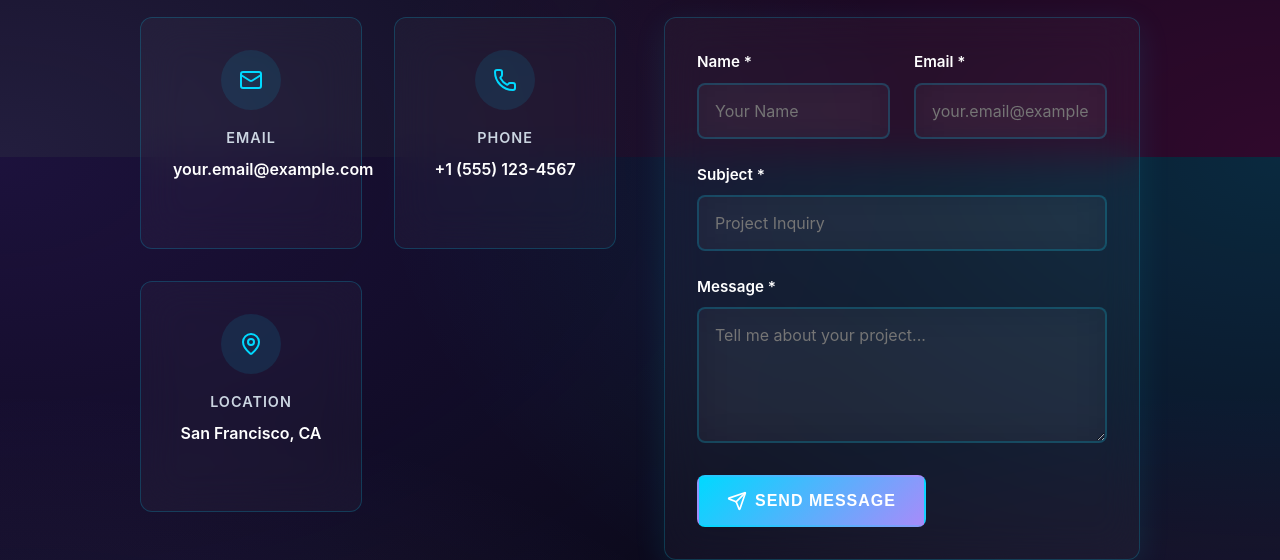
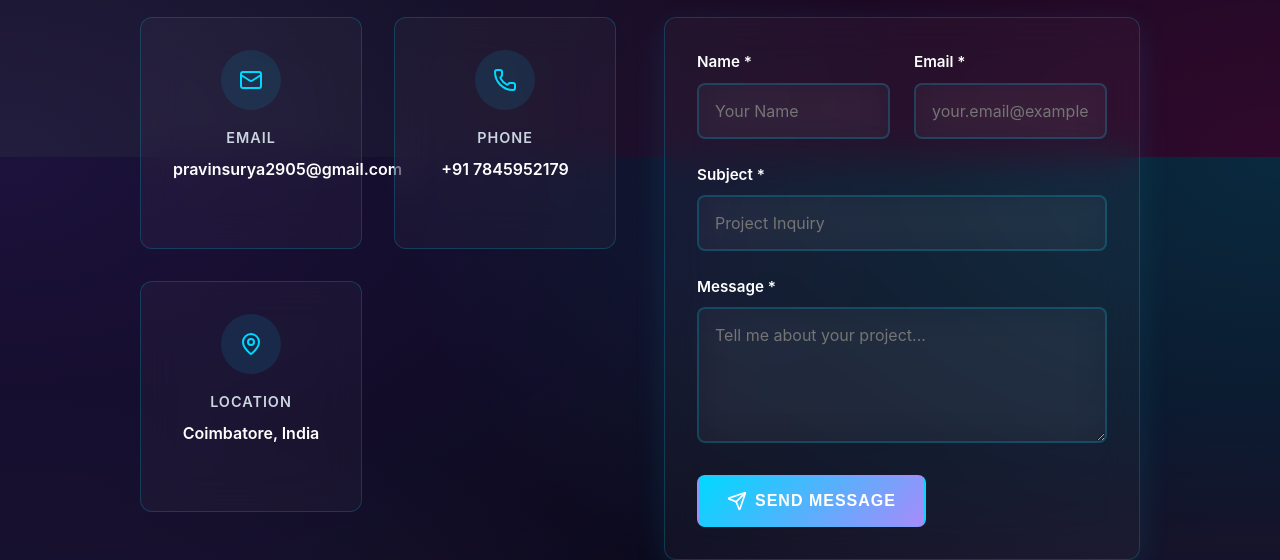
Before and after one commit to pravin-4620/pravinportfolio, a React (Create React App) app: page / in a window 1280 px wide. Shown: the part 7043-7603 px from the top of the page. Built offline with nearby package versions, Linux system fonts and the light colour scheme.

Commit message:
contact details update

```diff
--- a/src/components/ContactEnhanced.js
+++ b/src/components/ContactEnhanced.js
@@ -97,19 +97,18 @@ const ContactEnhanced = () => {
     {
       icon: <Mail size={24} />,
       label: 'Email',
-      value: 'your.email@example.com',
-      link: 'mailto:your.email@example.com'
+      value: 'pravinsurya2905@gmail.com',
+      link: 'mailto:pravinsurya2905@gmail.com'
     },
     {
       icon: <Phone size={24} />,
       label: 'Phone',
-      value: '+1 (555) 123-4567',
-      link: 'tel:+15551234567'
+      value: '+91 7845952179',
     },
     {
       icon: <MapPin size={24} />,
       label: 'Location',
-      value: 'San Francisco, CA',
+      value: 'Coimbatore, India',
       link: null
     }
   ];
```
